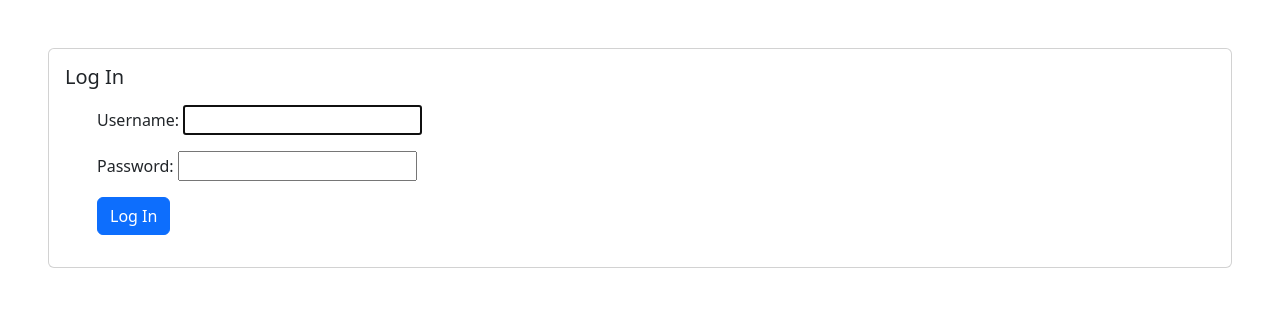
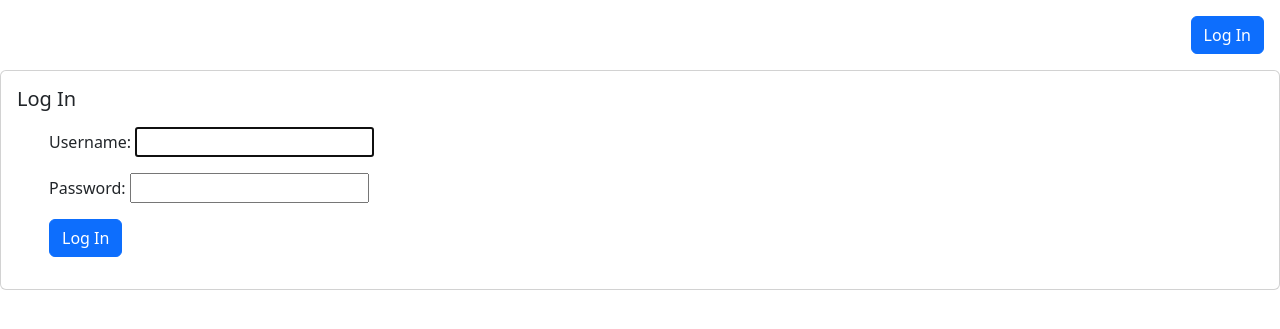
Before and after one commit to joellui/PDF-extract, a Django app: page /accounts/login/ in a window 1280 px wide. Shown: the top 329 px of the page. Run offline with Django 4.2, Linux system fonts and the light colour scheme.

Commit message:
Revert "login bugfix"
This reverts commit 1a5b641234223c184ee395fb7f67c842f8054791.

```diff
--- a/pdfExtract/extractApp/templates/base.html
+++ b/pdfExtract/extractApp/templates/base.html
@@ -16,9 +16,7 @@
         {% if user.is_authenticated %}
         <a class="btn btn-primary m-3" href="{% url 'logout' %}">Log Out</a>
         {% else %}
-        {% if request.path != '/accounts/login/' %}
         <a class="btn btn-primary m-3" href="{% url 'login' %}">Log In</a>
-        {% endif %}
         {% endif %}
 
       </ul>
--- a/pdfExtract/extractApp/templates/registration/login.html
+++ b/pdfExtract/extractApp/templates/registration/login.html
@@ -3,7 +3,7 @@
 {% block title %}Log In{% endblock %}
 
 {% block content %}
-<div class="card m-5">
+<div class="card">
     <div class="card-body">
         <h5 class="card-title"> Log In </h5>
 
```
